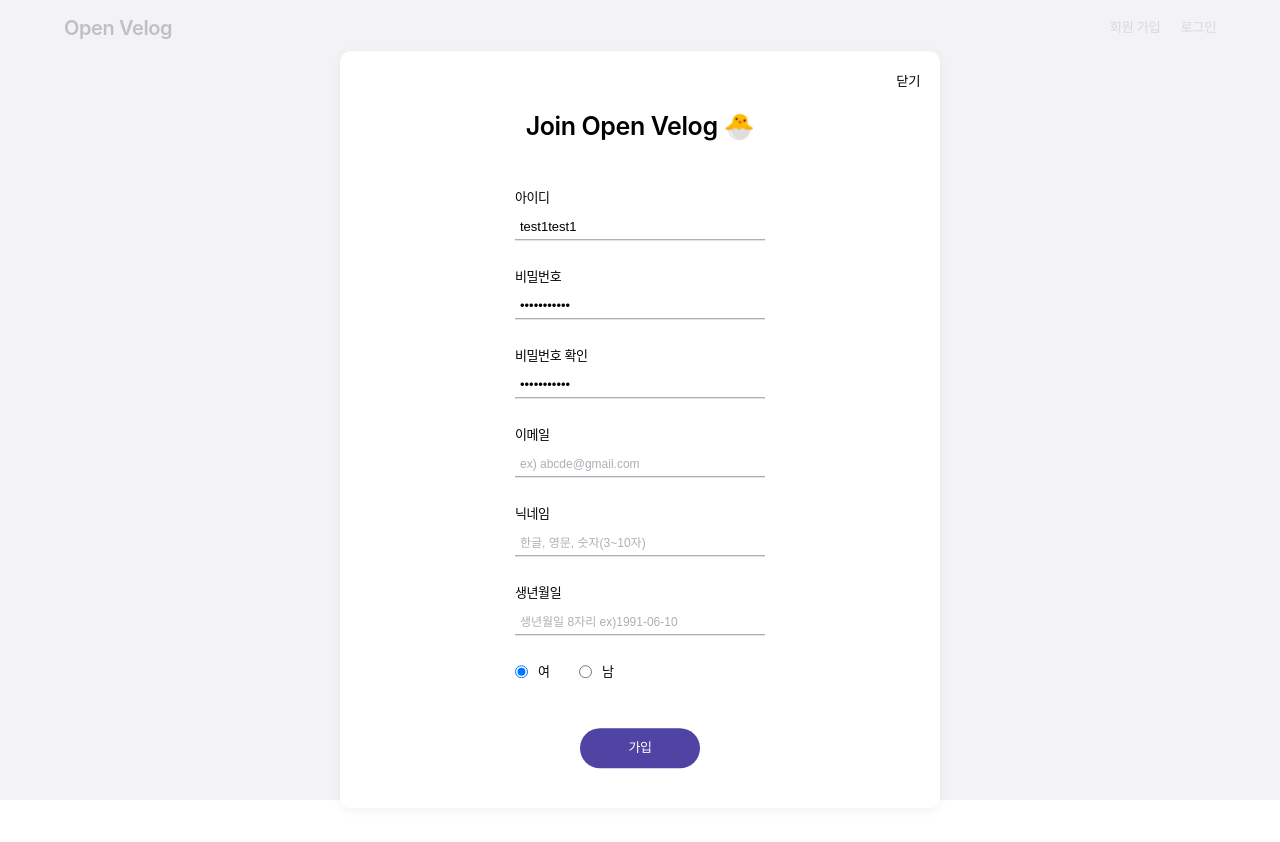
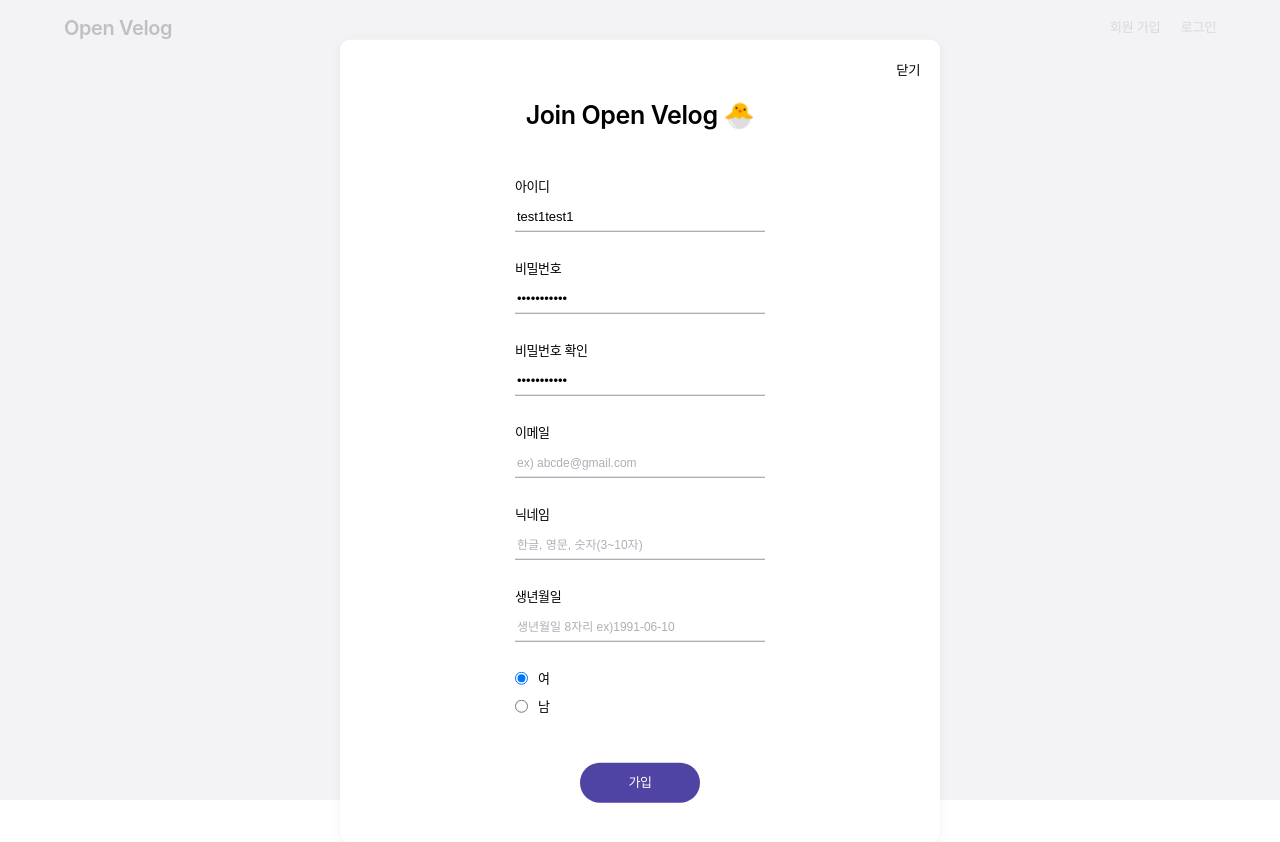
Before and after one commit to yemsu/nextjs-open-velog, a Next.js app: page / in a window 1280 px wide. Both pictures are taken after a click on the button "회원 가입". Shown: the top 842 px of the page. Built offline with nearby package versions, Linux system fonts and the light colour scheme; a web font is replaced by a local one.

Commit message:
feat: Input 컴포넌트 size props 추가, textarea type 추가

```diff
--- a/src/components/elements/Input.tsx
+++ b/src/components/elements/Input.tsx
@@ -2,7 +2,7 @@ import React, { SyntheticEvent } from "react"
 import styled, { css } from "styled-components"
 
 interface InputProps {
-  type: string,
+  type: 'text' | 'password' | 'number' | 'email' | 'radio' | 'checkbox' | 'textarea',
   id?: string,
   name: string,
   label?: string,
@@ -10,6 +10,7 @@ interface InputProps {
   placeholder?: string,
   checked?: boolean,
   isRequired?: boolean,
+  size?: 'small' | 'medium' | 'big'
   onChange: (e: SyntheticEvent) => void
 }
 
@@ -23,6 +24,7 @@ function Input(props: InputProps) {
     value,
     checked,
     isRequired = true,
+    size = 'small',
     onChange
   } = props
 
@@ -44,15 +46,17 @@ function Input(props: InputProps) {
         className='wrap-input'
       >
         <InputTag
+          as={type === 'textarea' ? 'textarea' : 'input'}
           type={type}
+          name={name}
           id={idStr}
-          name={name}
           placeholder={placeholder}
           value={value}
           checked={checked}
           required={isRequired}
           onChange={onChange}
           onClick={onClick}
+          className={`size-${size}`}
         />
         {isBackLabelStyle && <LabelText>{label}</LabelText>}
       </InputWrapLabel>
@@ -66,7 +70,7 @@ const Wrapper = styled.div<{ type: string }>`
   flex-wrap: wrap;
   gap: 10px;
   ${({type}) => {
-    if(isTextInputStyle(type)) {
+    if(isTextInputStyle(type), ['textarea']) {
       return css`
         width: 100%;
         .wrap-input {
@@ -83,7 +87,7 @@ const CommonLabel = styled.label`
   line-height: 1;
 `
 
-const InputWrapLabel = styled(CommonLabel)`
+const InputWrapLabel = styled.label`
   display: flex;
   align-items: center;
   flex-wrap: wrap;
@@ -101,36 +105,58 @@ const Label = styled(CommonLabel)<{ type: string }>`
 `
 
 const InputTag = styled.input<{ type: string }>`
-  font-size: var(--font-size-S);
   ${({type}) => {
     if(isTextInputStyle(type)) {
       return css`
         appearance: none;
         flex: 1;
-        padding: 5px;
         border: none;
         border-bottom: 1px solid var(--border-dark);
+        line-height: 2;
       `
     }
   }}
-  &[type="number"]::-webkit-outer-spin-button,
-  &[type="number"]::-webkit-inner-spin-button {
-    -webkit-appearance: none;
-    margin: 0;
-  }
   &::placeholder {
-    font-size: var(--font-size-XS);
     font-weight: var(--font-weight-thin);
     color: var(--font-light-gray);
   }
+  &[type="number"] {
+    &::-webkit-outer-spin-button,
+    &::-webkit-inner-spin-button {
+      -webkit-appearance: none;
+      margin: 0;
+    }
+  }
+  &.size {
+    &-small {
+      font-size: var(--font-size-S);
+      &::placeholder {
+        font-size: var(--font-size-XS);
+      }
+    }
+    &-big {
+      font-size: var(--font-size-title-B);
+    }
+  }
+  &[type="textarea"] {
+    width: 100%;
+    height: 100%;
+    &.size {
+      &-big {
+        font-size: var(--font-size-B);
+      }
+    }
+  }
 `
 
-const LabelText = styled.span`
+const LabelText = styled(CommonLabel).attrs({
+  as: 'span'
+})`
   min-width: 2em;
 `
 
-function isTextInputStyle(inputType: string) {
-  return ["text", "email", "password", "number"].includes(inputType)
+function isTextInputStyle(inputType: string, additionalTypes = []) {
+  return ["text", "email", "password", "number", ...additionalTypes].includes(inputType)
 }
 
 
```
